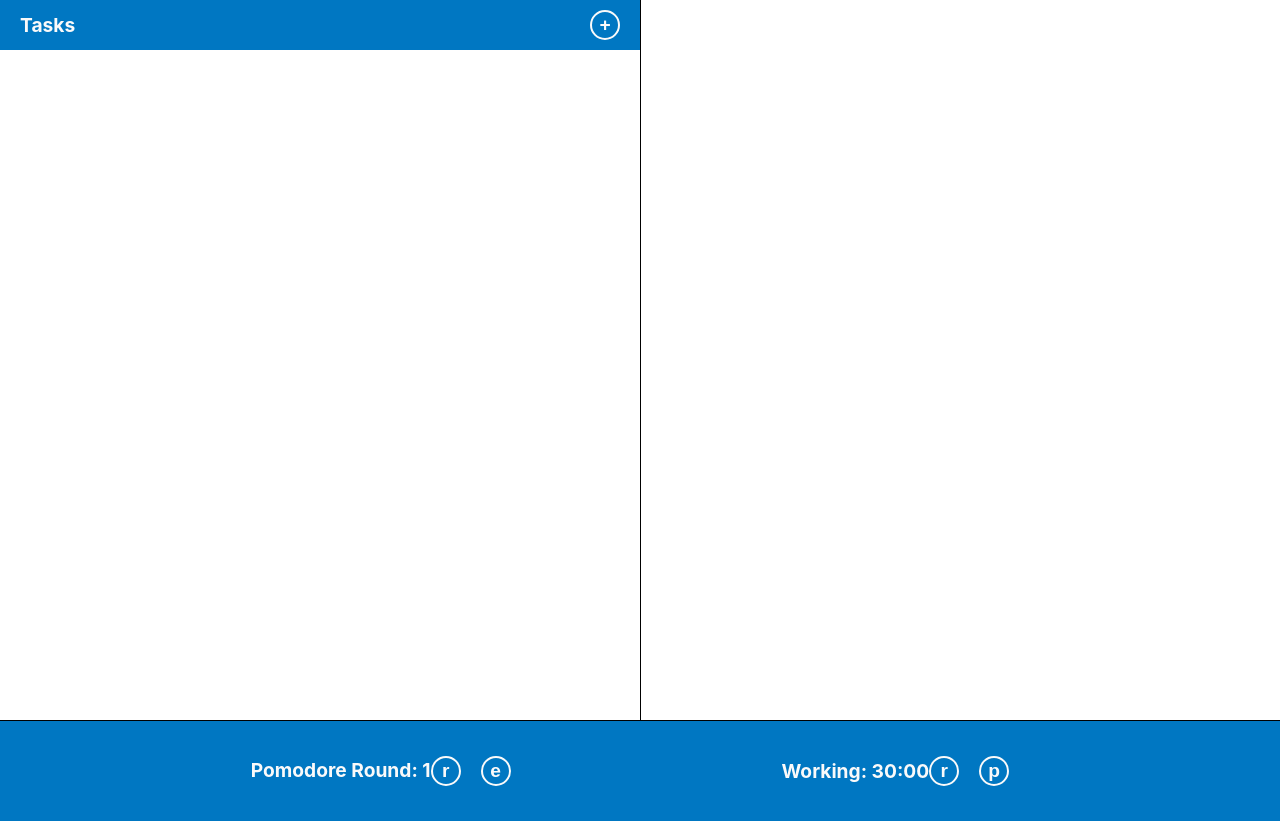
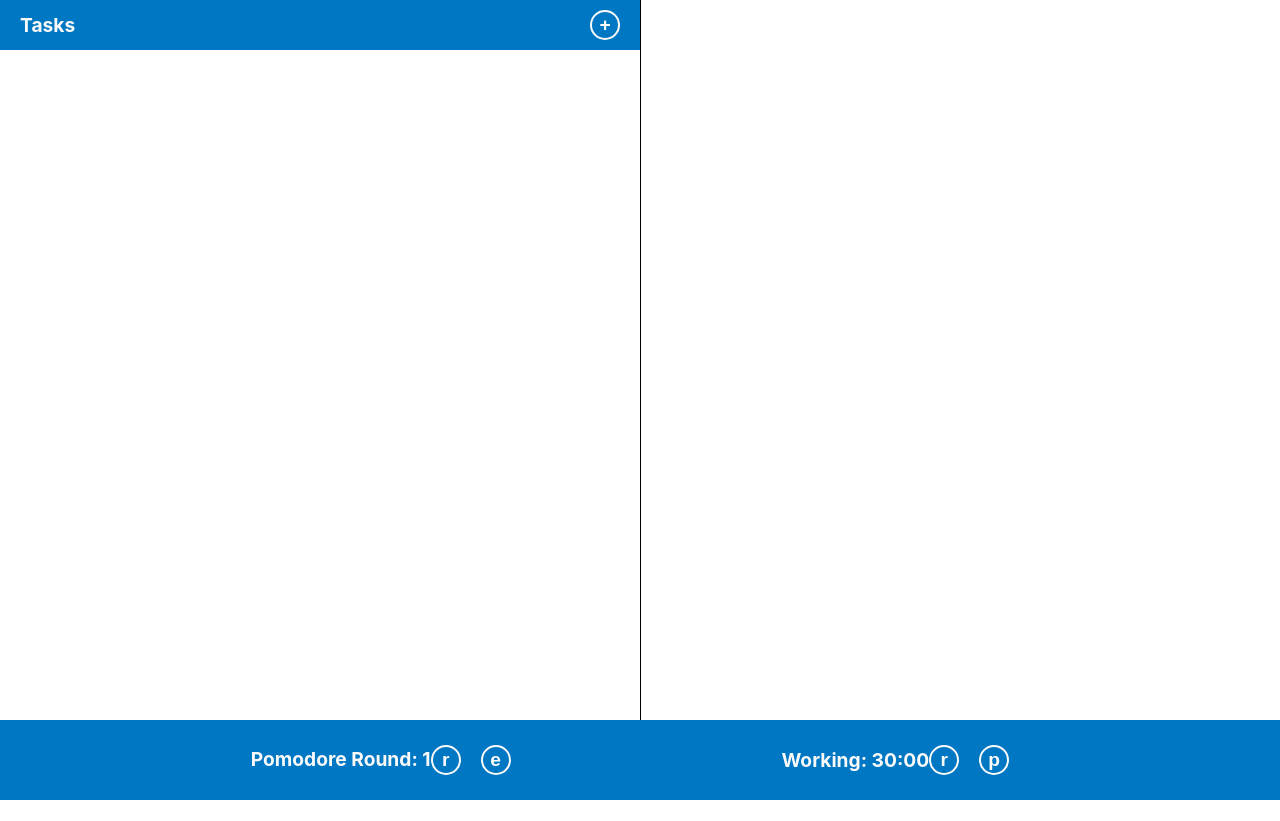
Before and after one commit to zT-1337/pomodore-app, a React (Create React App) app: page / in a window 1280 px wide. After the commit the page ends 800 px from the top, so only its background shows below. Built offline with nearby package versions, Linux system fonts and the light colour scheme.

Commit message:
-changed: min-height and removed top border

```diff
--- a/src/components/pomodore/Pomodore.css
+++ b/src/components/pomodore/Pomodore.css
@@ -1,8 +1,7 @@
 .PomodoreContainer {
-  border-top: 1px solid black;
   width: 100%;
   height: 10%;
-  min-height: 100px;
+  min-height: 80px;
   background-color: #0077c2;
   color: #fafafa;
   display: flex;
```
